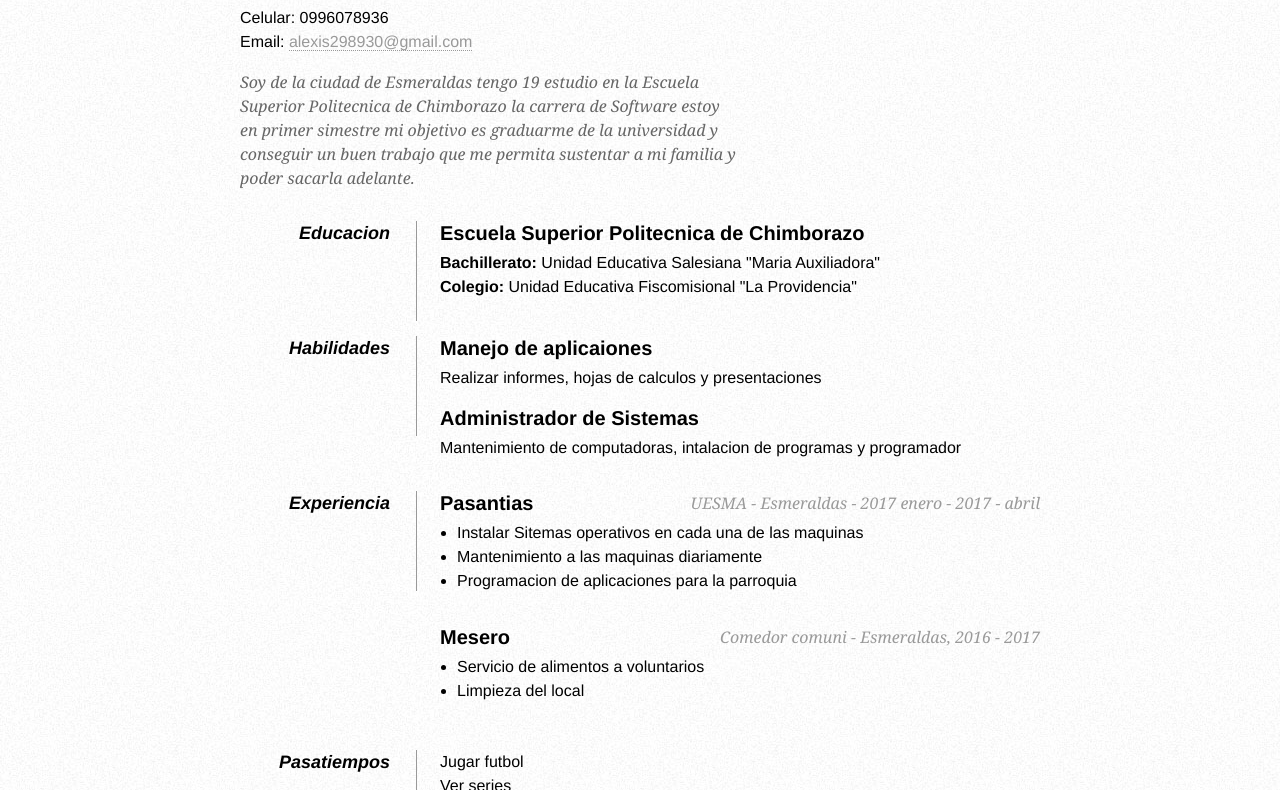
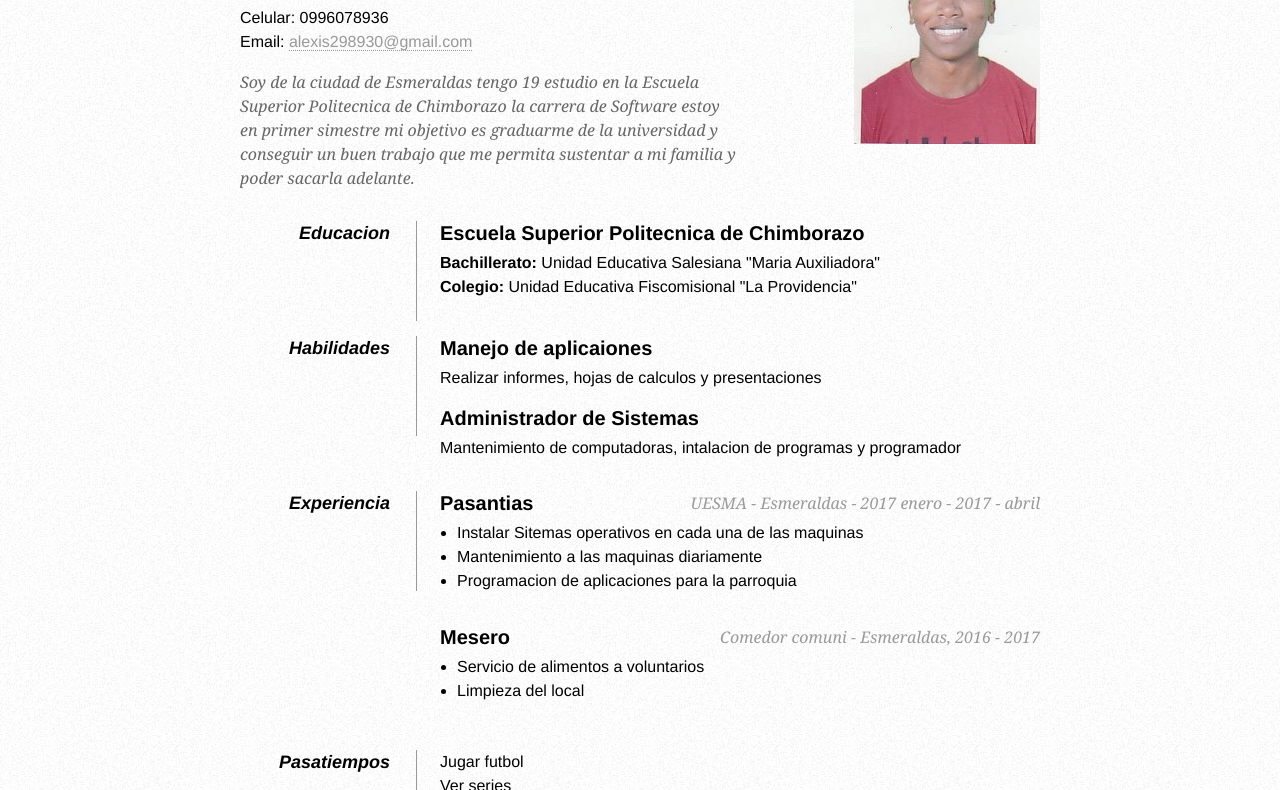
Before and after one commit to Alan290989/Alan, a plain HTML site: page index.html in a window 1280 px wide. Shown: the part 91-881 px from the top of the page. Drawn offline with Linux system fonts and the light colour scheme; files whose address does not match are found by name.

Commit message:
Update index.html

```diff
--- a/index.html
+++ b/index.html
@@ -33,7 +33,7 @@
 
     <div id="page-wrap">
 
-        <img src="images/a.jpg" alt="Photo" id="pic" />
+        <img src="a.jpg" alt="Photo" id="pic" />
 
         <div id="contact-info" class="vcard">
 
```
